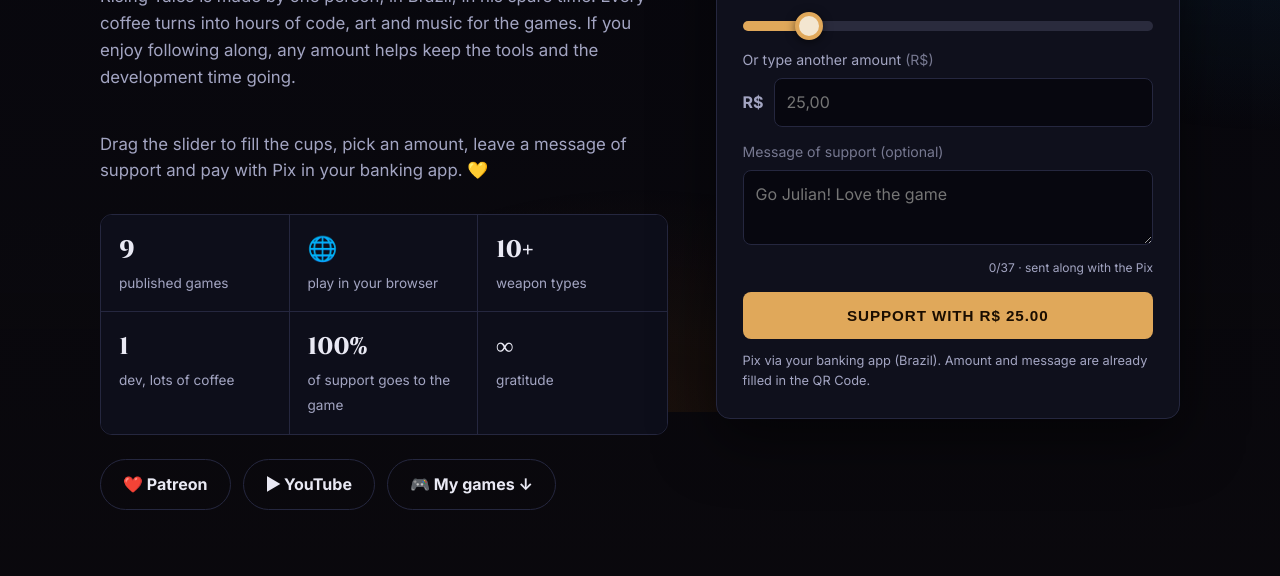
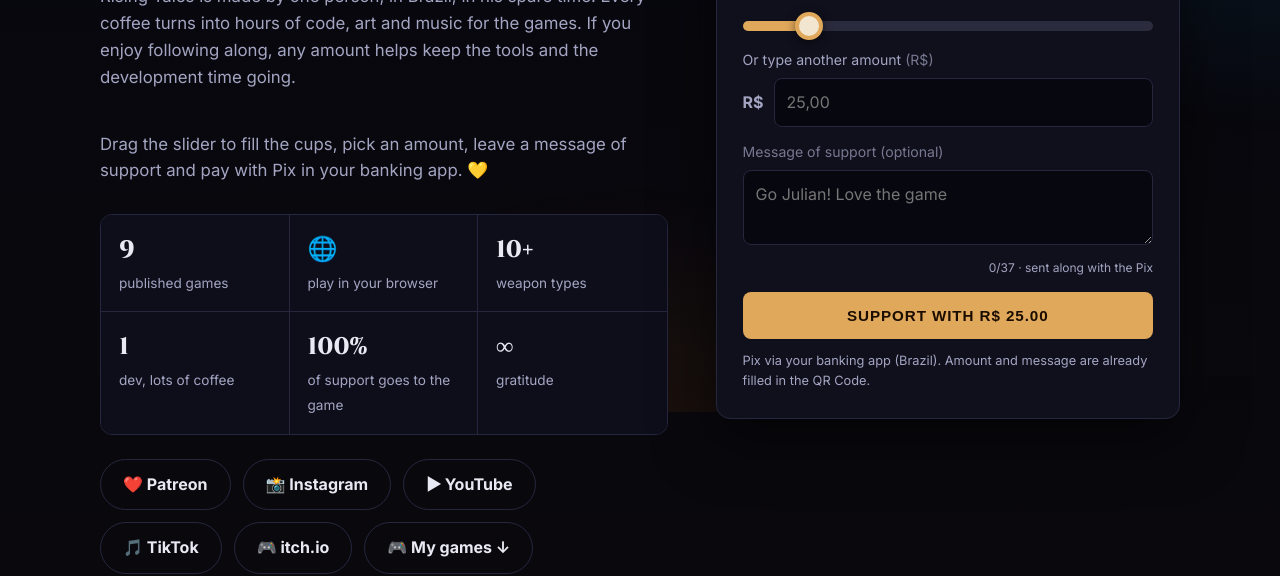
Before and after one commit to risingtales/risingtales.github.io, a plain HTML site: page index.html in a window 1280 px wide. Shown: the part 388-964 px from the top of the page. Drawn offline with nearby package versions, Linux system fonts and the light colour scheme.

Commit message:
Instagram, TikTok @rising.tales, link itch.io e Pix sem nome/cidade

```diff
--- a/index.html
+++ b/index.html
@@ -135,7 +135,7 @@ footer{border-top:1px solid var(--line);padding:40px 0;text-align:center;color:v
 <div><b>100%</b><small data-i="p5">do apoio vai pro jogo</small></div>
 <div><b>∞</b><small data-i="p6">gratidão</small></div>
 </div>
-<div class="links"><a class="cta ghost" href="https://patreon.com/JulianRisingTale" target="_blank" rel="noopener">❤️ Patreon</a><a class="cta ghost" href="https://www.youtube.com/@RisingTalesTheGame" target="_blank" rel="noopener">▶ YouTube</a><a class="cta ghost" href="#jogos" data-i="know">🎮 Meus jogos ↓</a></div>
+<div class="links"><a class="cta ghost" href="https://patreon.com/JulianRisingTale" target="_blank" rel="noopener">❤️ Patreon</a><a class="cta ghost" href="https://www.instagram.com/playrisingtales/" target="_blank" rel="noopener">📸 Instagram</a><a class="cta ghost" href="https://www.youtube.com/@RisingTalesTheGame" target="_blank" rel="noopener">▶ YouTube</a><a class="cta ghost" href="https://www.tiktok.com/@rising.tales" target="_blank" rel="noopener">🎵 TikTok</a><a class="cta ghost" href="https://risingtale.itch.io/" target="_blank" rel="noopener">🎮 itch.io</a><a class="cta ghost" href="#jogos" data-i="know">🎮 Meus jogos ↓</a></div>
 </div>
 
 <div class="box" id="box">
@@ -196,7 +196,7 @@ footer{border-top:1px solid var(--line);padding:40px 0;text-align:center;color:v
 
 <footer><div class="wrap">
 <div class="links" style="justify-content:center;margin:0 0 18px">
-<a href="https://patreon.com/JulianRisingTale" target="_blank" rel="noopener">Patreon</a> · <a href="https://risingtale.itch.io/" target="_blank" rel="noopener">itch.io</a> · <a href="https://www.youtube.com/@RisingTalesTheGame" target="_blank" rel="noopener">YouTube</a> · <a href="https://www.tiktok.com/@julian.risingtales" target="_blank" rel="noopener">TikTok</a></div>
+<a href="https://patreon.com/JulianRisingTale" target="_blank" rel="noopener">Patreon</a> · <a href="https://risingtale.itch.io/" target="_blank" rel="noopener">itch.io</a> · <a href="https://www.instagram.com/playrisingtales/" target="_blank" rel="noopener">Instagram</a> · <a href="https://www.youtube.com/@RisingTalesTheGame" target="_blank" rel="noopener">YouTube</a> · <a href="https://www.tiktok.com/@rising.tales" target="_blank" rel="noopener">TikTok</a></div>
 <p>© <span id="y"></span> Rising Tales · <span data-i="ft">Feito com ❤️ e muito café no Brasil</span></p>
 </div></footer>
 
@@ -204,7 +204,7 @@ footer{border-top:1px solid var(--line);padding:40px 0;text-align:center;color:v
 <script>
 (function(){
 /* ---------- Pix ---------- */
-var KEY="1673d094-ff3e-4a42-a622-dad924bb5157",NAME="JULIAN G DE OLIVEIRA",CITY="PINHAIS";
+var KEY="1673d094-ff3e-4a42-a622-dad924bb5157",NAME="RISING TALES",CITY="BRASIL";
 function f(id,v){return id+String(v.length).padStart(2,"0")+v}
 function crc(s){var c=0xFFFF;for(var i=0;i<s.length;i++){c^=s.charCodeAt(i)<<8;for(var j=0;j<8;j++){c=(c&0x8000)?((c<<1)^0x1021):(c<<1);c&=0xFFFF}}return c.toString(16).toUpperCase().padStart(4,"0")}
 function clean(t){return (t||"").normalize("NFD").replace(/[̀-ͯ]/g,"").replace(/[^A-Za-z0-9 .,!?@#&+\-]/g,"").replace(/\s+/g," ").trim().slice(0,37)}
```
